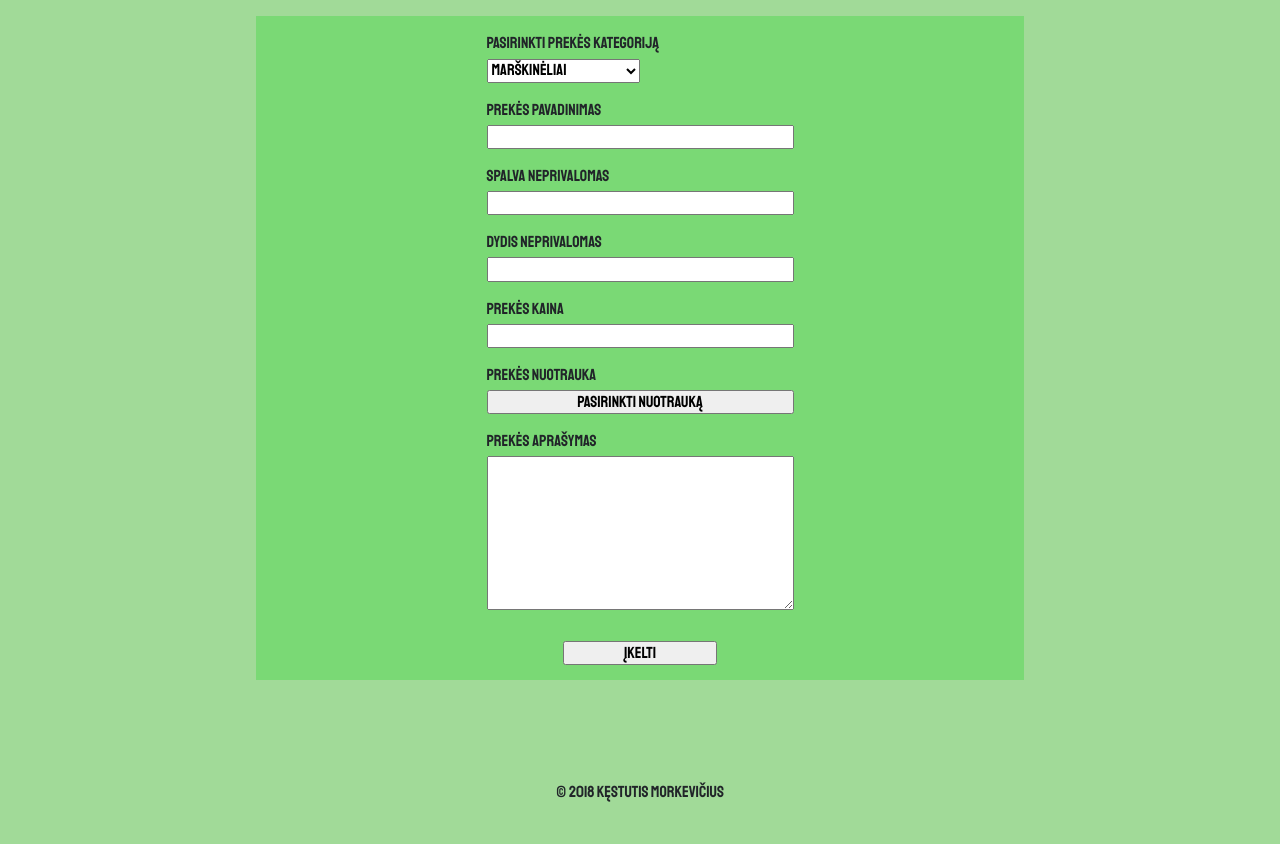
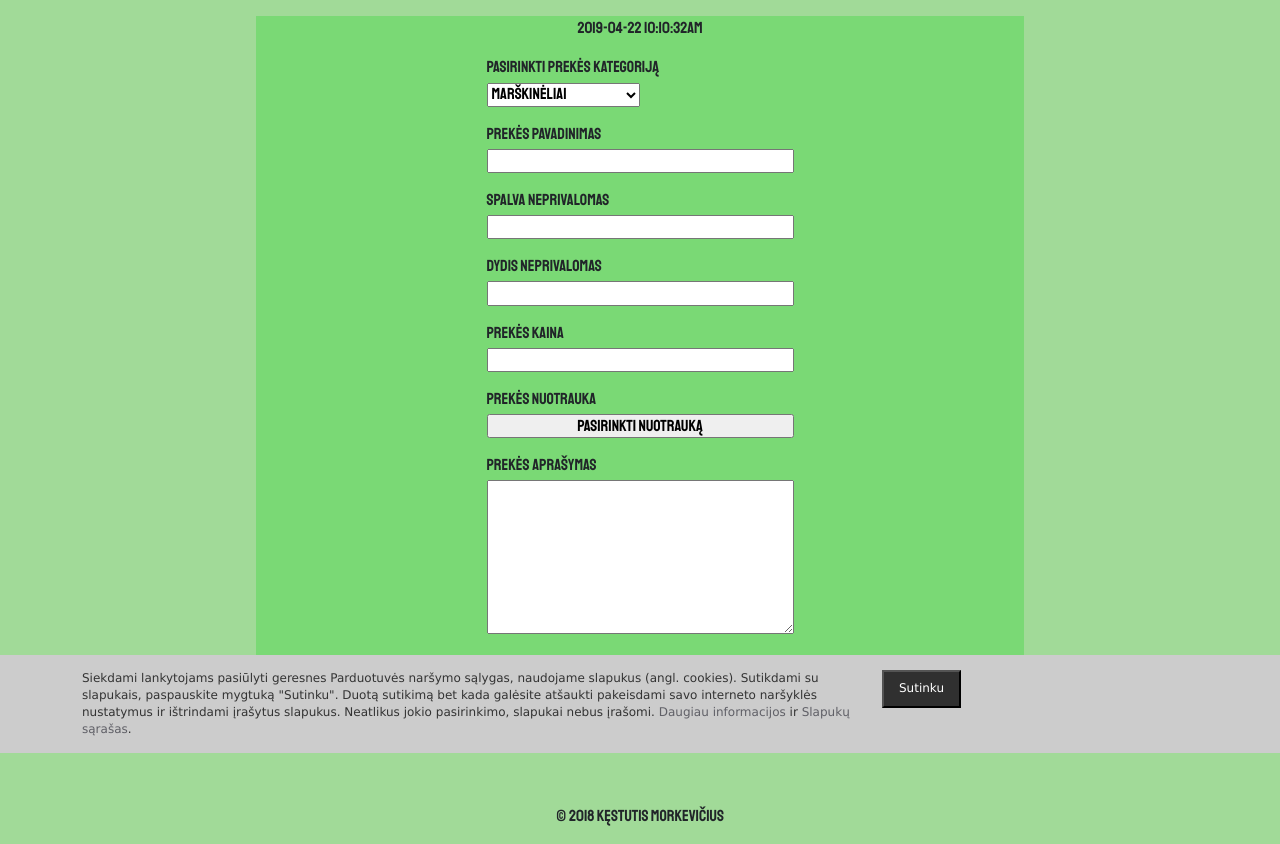
Before and after one commit to Kestutis1/E-Shop-PHP-based, a PHP site: page /E-Shop-PHP-based/prekiu_valdymas.php in a window 1280 px wide. Shown: the part 47-891 px from the top of the page. Before the commit the page ends 849 px from the top, so only its background shows below. Run offline with PHP 8.4, Linux system fonts and the light colour scheme; the visitor is signed in with stand-in values (Sample User, id 1); some libraries are stand-ins or nearby versions.

Commit message:
slapukų baneris

```diff
--- a/css/master.css
+++ b/css/master.css
@@ -283,3 +283,51 @@ a:hover {
       padding-left: 0%;
     }
 }
+/*-------------------slapuku baneris -----------------------*/
+.cookiePopup {
+  z-index: 999999;
+  position: fixed;
+  bottom: 0;
+  width: 100%;
+  background: #ccc;
+  padding: 15px 20px;
+  color: #333;
+  font-size: 12px;
+  font-family: Verdana,Arial,Helvetica,sans-serif;
+  line-height: 17px;
+}
+div {
+  display: block;
+}
+.cookiePopupWrapper {
+    width: 90%;
+    margin: 0 auto;
+}
+.clearfix {
+    display: block;
+}
+.cookiePopupText {
+    float: left;
+    width: 800px;
+    margin: 0 auto;
+}
+.clearfix {
+    display: block;
+}
+.clearfix:after {
+    content: ".";
+    display: block;
+    clear: both;
+    visibility: hidden;
+    line-height: 0;
+    height: 0;
+}
+.cookiePopupButton button {
+    background: #303030;
+    color: #fff;
+    padding: 10px 15px;
+    font-weight: normal;
+}
+.cookiePopupButton button {
+    cursor: pointer;
+}
--- a/footer.php
+++ b/footer.php
@@ -1,4 +1,18 @@
 <footer>
+  <div>
+    <div id="p2" class="cookiePopup">
+      <div class="clearfix cookiePopupWrapper">
+        <div class="cookiePopupText">Siekdami lankytojams pasiūlyti geresnes Parduotuvės naršymo sąlygas, naudojame slapukus (angl. cookies).
+         Sutikdami su slapukais, paspauskite mygtuką "Sutinku". Duotą sutikimą bet kada galėsite atšaukti pakeisdami savo interneto naršyklės
+          nustatymus ir ištrindami įrašytus slapukus. Neatlikus jokio pasirinkimo, slapukai nebus įrašomi. <a href="//www.ppolitika">
+            Daugiau informacijos</a> ir <a href="//www.">Slapukų sąrašas</a>.
+          </div>
+          <div class="cookiePopupButton"><button onclick="slapukai()">Sutinku</button>
+          </div>
+      </div>
+    </div>
+  </div>
+
                                 <p>&copy; 2018 Kęstutis Morkevičius</p>
 
             <script src="https://ajax.aspnetcdn.com/ajax/jQuery/jquery-3.3.1.min.js"></script>
--- a/index.php
+++ b/index.php
@@ -55,4 +55,4 @@ include('header.php');
           <div><h1>Parduotuvės prekių pasirinkimas
           </h1><br /><div class = 'centre'>
           $display_block</div></div></div></article></section>";
-include('footer.php'); ?>
+include_once('footer.php'); ?>
--- a/js/main.js
+++ b/js/main.js
@@ -84,3 +84,8 @@ console.log(alteredURL);
 history.pushState({
     id: 'Pavyko'
 }, 'Pavyko uzsiregistruoti', alteredURL);
+
+//Paslepiam Banerį dėl Slapuko naudojimo taisyklių
+function slapukai () {
+  document.getElementById("p2").style.display = "none";
+}
--- a/prekiu_valdymas.php
+++ b/prekiu_valdymas.php
@@ -1,5 +1,6 @@
 <?php
       include('header.php');
+      include_once('db.php');
       // IDEA: Pasitikrinam ar užėjo administrartorius jai ne siunčiam į index.php
       if ($_SESSION['u_uid'] != "Administratorius") {
             header("Location: index.php");
@@ -70,7 +71,15 @@
                           echo "<h3 class='centre'>Jūs nepasirinkote nuotraukos todėl prekei priskirta standartinė nuotrauka.</h3>";
                           exit();
                       }
-            }
+                    }
+
+                    // IDEA: pradedu skriptą skirtą ištrinti senesnius negu savaitė krepšelio įrašus.
+                    $d = strtotime("last week");
+                    $dt = date("Y-m-d h:i:sa", $d);
+                    echo $dt;
+
+                    $sql = "DELETE FROM krepselis WHERE date_added < '$dt';";
+                    $res = mysqli_query(getPrisijungimas(), $sql);
      ?>
               <form name="ikelimas" id="ikelimas" method="post" action="foto.php" enctype="multipart/form-data">
                 <label>Pasirinkti prekės kategoriją</label><br />
--- a/pristatyti_script.php
+++ b/pristatyti_script.php
@@ -68,7 +68,7 @@ if (isset($_POST['submit'])) {
                                               } else {
                                                   $sql = "INSERT INTO užsakymo_info (order_name, order_surname, order_addres, order_zip, order_tel, order_email,
                                                                                     status, order_date, bendras_kiekis, bendra_suma)
-                                                          VALUES('$name', '$sur_name', '$adres', '$zip', '$telefonas', '$mail', ' ', now(), '$bendras_kiekis', '$bendra_suma');";
+                                                          VALUES('$name', '$sur_name', '$adres', '$zip', '$telefonas', '$mail', 'pending', now(), '$bendras_kiekis', '$bendra_suma');";
 
                                                   $res = mysqli_query(getPrisijungimas(), $sql);
                                                   $uzsakymo_id = mysqli_insert_id(getPrisijungimas());
```
